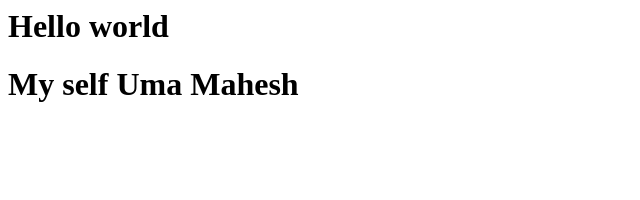
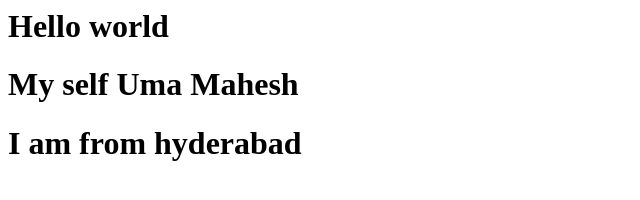
Before and after one commit to GitPracticeAccount27/samplerepo, a plain HTML site: page index.html in a window 1280 px wide. Shown: the whole page, without its empty margins (0-640 px from the left). Drawn offline with Linux system fonts and the light colour scheme.

Commit message:
added content in the file

```diff
--- a/index.html
+++ b/index.html
@@ -1,2 +1,3 @@
 <h1> Hello world</h1>
 <h1> My self Uma Mahesh</h1>
+<h1> I am from hyderabad</h1>
```
